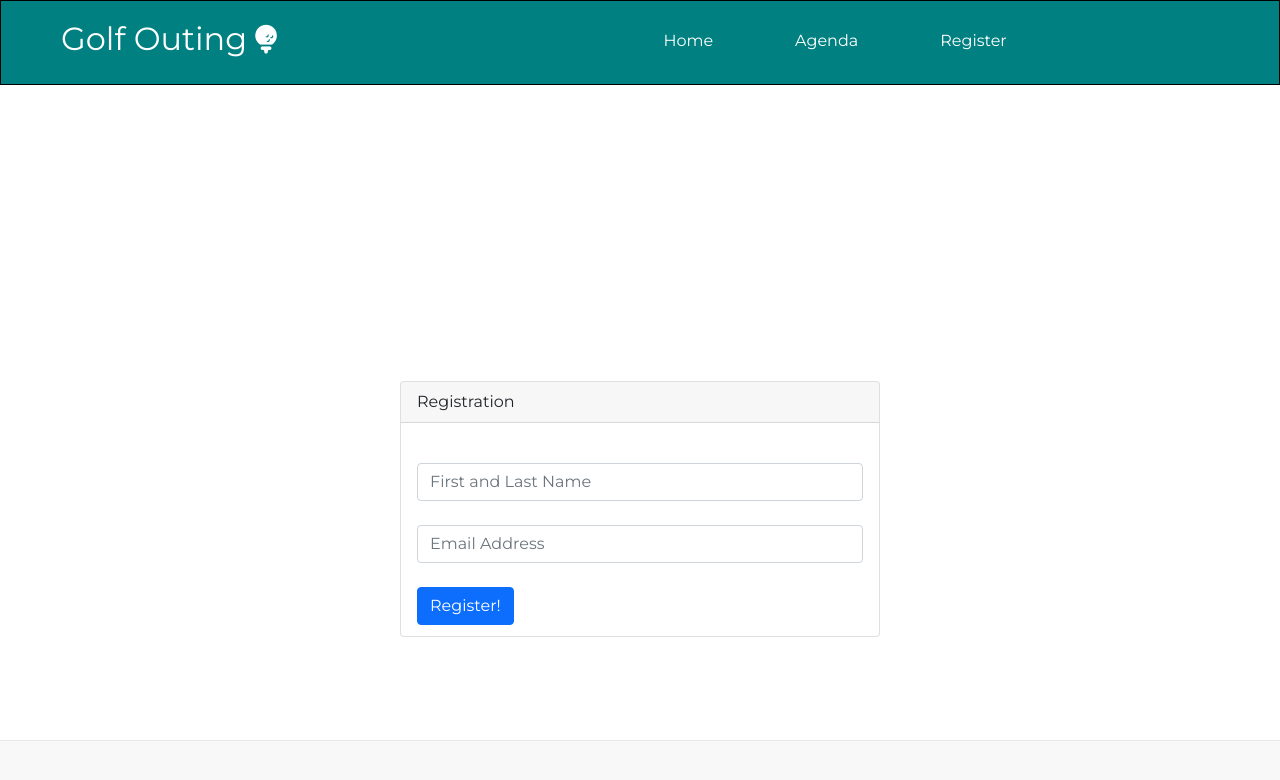
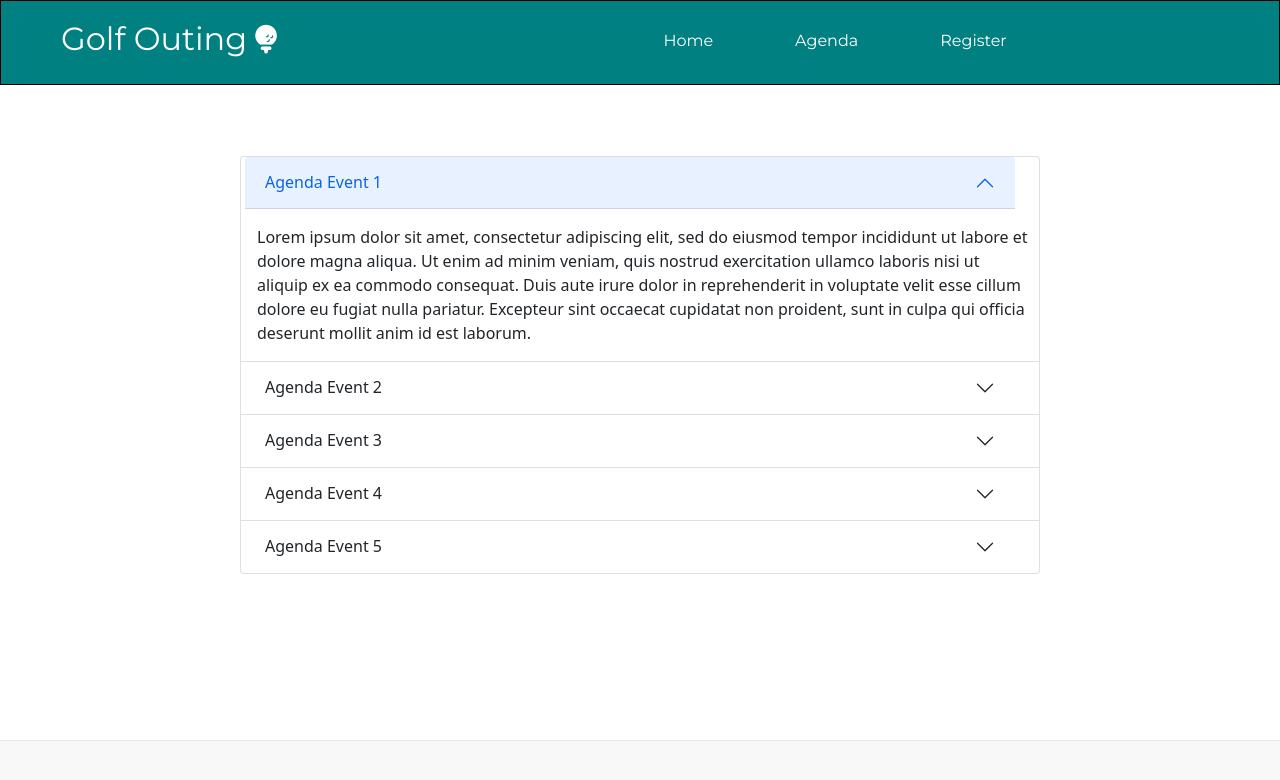
Before and after one commit to Coyle555/mini-site, a React (Create React App) app in the folder client/: page /agenda in a window 1280 px wide. Shown: the top 780 px of the page. Built offline with nearby package versions, Linux system fonts and the light colour scheme.

Commit message:
logic completely coded, styling is last up

```diff
--- a/client/src/App.js
+++ b/client/src/App.js
@@ -1,20 +1,14 @@
 import './App.css';
 import Navbar from './components/Navbar';
-import {BrowserRouter as Router, Switch, Route} from 'react-router-dom'
-import Register from './components/Register';
 import Footer from './components/Footer';
+import PageRouter from './Router';
 
 function App() {
   return (
     <>
-    <Router>
-      <Navbar />
-      <Switch>
-      <Route path='/' exact />
-      </Switch>
-      <Register />
-      <Footer />
-    </Router>
+    <Navbar />
+    <PageRouter />
+    <Footer />
     </>
   );
 }
--- /dev/null
+++ b/client/src/Router.js
@@ -0,0 +1,20 @@
+import React from 'react'
+import Register from './components/Register'
+import { BrowserRouter as Router, Switch, Route} from 'react-router-dom';
+import Home from './components/Home';
+import Agenda from './components/Agenda';
+
+const PageRouter = () => {
+    return (
+        <>
+            <Switch >
+            <Route exact path='/' component={Home} />
+            <Route path='/register' component={Register} />
+            <Route path='/agenda' component={Agenda} />
+            </Switch>
+        </>
+
+    )
+}
+
+export default PageRouter
--- /dev/null
+++ b/client/src/components/Agenda.css
@@ -0,0 +1,11 @@
+.center {
+    display: flex;
+    justify-content: center;
+    align-items: center;
+    height:70vh;
+    width: 150vh;
+}
+.row {
+    width: 100vh;
+    padding-left: 8px;
+}
--- /dev/null
+++ b/client/src/components/Agenda.js
@@ -0,0 +1,77 @@
+import React from 'react'
+import { Container, Accordion } from 'react-bootstrap';
+import 'bootstrap/dist/css/bootstrap.css'
+import './Agenda.css'
+
+function Agenda() {
+    return (
+        <>
+        <Container className='center'>
+        <Accordion defaultActiveKey="0">
+        <Accordion.Item className= 'row'eventKey="0">
+          <Accordion.Header className='row'>Agenda Event 1</Accordion.Header>
+          <Accordion.Body className='row'>
+            Lorem ipsum dolor sit amet, consectetur adipiscing elit, sed do eiusmod
+            tempor incididunt ut labore et dolore magna aliqua. Ut enim ad minim
+            veniam, quis nostrud exercitation ullamco laboris nisi ut aliquip ex ea
+            commodo consequat. Duis aute irure dolor in reprehenderit in voluptate
+            velit esse cillum dolore eu fugiat nulla pariatur. Excepteur sint occaecat
+            cupidatat non proident, sunt in culpa qui officia deserunt mollit anim id
+            est laborum.
+          </Accordion.Body>
+        </Accordion.Item>
+        <Accordion.Item className='row' eventKey="1">
+          <Accordion.Header className='row'>Agenda Event 2</Accordion.Header>
+          <Accordion.Body className='row'>
+            Lorem ipsum dolor sit amet, consectetur adipiscing elit, sed do eiusmod
+            tempor incididunt ut labore et dolore magna aliqua. Ut enim ad minim
+            veniam, quis nostrud exercitation ullamco laboris nisi ut aliquip ex ea
+            commodo consequat. Duis aute irure dolor in reprehenderit in voluptate
+            velit esse cillum dolore eu fugiat nulla pariatur. Excepteur sint occaecat
+            cupidatat non proident, sunt in culpa qui officia deserunt mollit anim id
+            est laborum.
+          </Accordion.Body>
+        </Accordion.Item>
+        <Accordion.Item className='row' eventKey="2">
+          <Accordion.Header className='row'>Agenda Event 3</Accordion.Header>
+          <Accordion.Body className='row'>
+            Lorem ipsum dolor sit amet, consectetur adipiscing elit, sed do eiusmod
+            tempor incididunt ut labore et dolore magna aliqua. Ut enim ad minim
+            veniam, quis nostrud exercitation ullamco laboris nisi ut aliquip ex ea
+            commodo consequat. Duis aute irure dolor in reprehenderit in voluptate
+            velit esse cillum dolore eu fugiat nulla pariatur. Excepteur sint occaecat
+            cupidatat non proident, sunt in culpa qui officia deserunt mollit anim id
+            est laborum.
+          </Accordion.Body>
+        </Accordion.Item>
+        <Accordion.Item className='row' eventKey="3">
+          <Accordion.Header className='row'>Agenda Event 4</Accordion.Header>
+          <Accordion.Body className='row'>
+            Lorem ipsum dolor sit amet, consectetur adipiscing elit, sed do eiusmod
+            tempor incididunt ut labore et dolore magna aliqua. Ut enim ad minim
+            veniam, quis nostrud exercitation ullamco laboris nisi ut aliquip ex ea
+            commodo consequat. Duis aute irure dolor in reprehenderit in voluptate
+            velit esse cillum dolore eu fugiat nulla pariatur. Excepteur sint occaecat
+            cupidatat non proident, sunt in culpa qui officia deserunt mollit anim id
+            est laborum.
+          </Accordion.Body>
+        </Accordion.Item>
+        <Accordion.Item className='row' eventKey="4">
+          <Accordion.Header className='row'>Agenda Event 5</Accordion.Header>
+          <Accordion.Body className='row'>
+            Lorem ipsum dolor sit amet, consectetur adipiscing elit, sed do eiusmod
+            tempor incididunt ut labore et dolore magna aliqua. Ut enim ad minim
+            veniam, quis nostrud exercitation ullamco laboris nisi ut aliquip ex ea
+            commodo consequat. Duis aute irure dolor in reprehenderit in voluptate
+            velit esse cillum dolore eu fugiat nulla pariatur. Excepteur sint occaecat
+            cupidatat non proident, sunt in culpa qui officia deserunt mollit anim id
+            est laborum.
+          </Accordion.Body>
+        </Accordion.Item>
+      </Accordion>
+      </Container>
+        </>
+    )
+}
+
+export default Agenda
--- /dev/null
+++ b/client/src/components/Home.js
@@ -0,0 +1,11 @@
+import React from 'react'
+
+function Home() {
+    return (
+        <div>
+            <p>Home page route working.</p>
+        </div>
+    )
+}
+
+export default Home
--- a/client/src/components/Navbar.css
+++ b/client/src/components/Navbar.css
@@ -3,7 +3,7 @@
   border: 1px solid black;
   text-align: center;
   padding: 40px;
-  position: sticky;
+  position: fixed;
   left: 0;
   bottom: 0;
   height: 85px;
--- a/client/src/components/Register.css
+++ b/client/src/components/Register.css
@@ -3,7 +3,7 @@
     display: flex;
     justify-content: center;
     align-items: center;
-    height:100vh;
+    height:70vh;
 }
 .font-link {
     font-family: 'Montserrat';
--- a/client/src/components/Register.js
+++ b/client/src/components/Register.js
@@ -19,6 +19,10 @@ function Register() {
         })
         .then(res => {
             console.log(res.data)
+            setData({
+                name: '',
+                email: ''
+            })
         })
     }
 
--- a/client/src/index.js
+++ b/client/src/index.js
@@ -2,8 +2,9 @@ import React from 'react';
 import ReactDOM from 'react-dom';
 import 'font-awesome/css/font-awesome.min.css'
 import App from './App';
+import { BrowserRouter } from "react-router-dom";
 
 ReactDOM.render(
-    <App /> ,
+    <BrowserRouter><App /></BrowserRouter>,
   document.getElementById('root')
 );
```
Also changed, not shown: client/public/index.html (+0 -22 lines).
